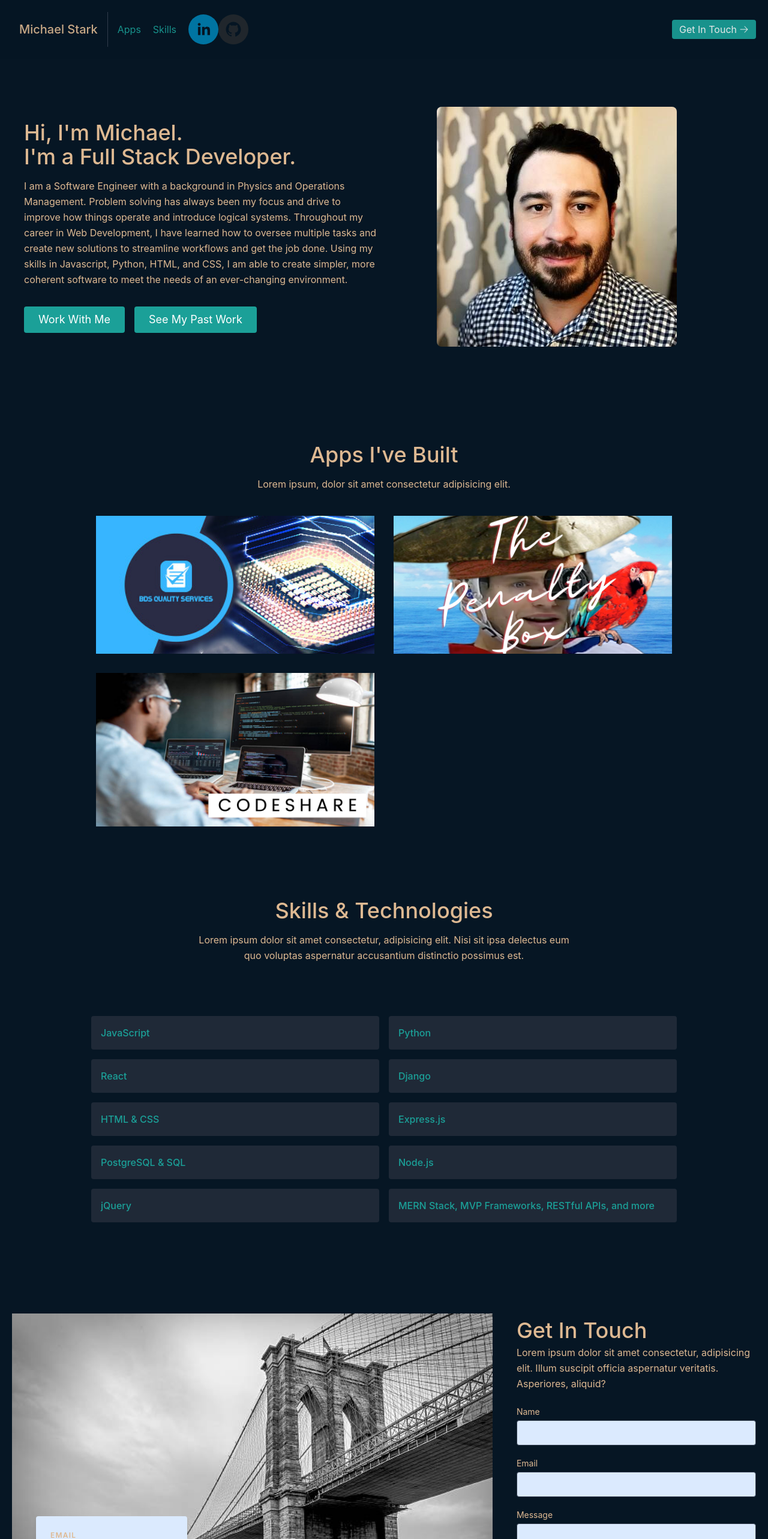
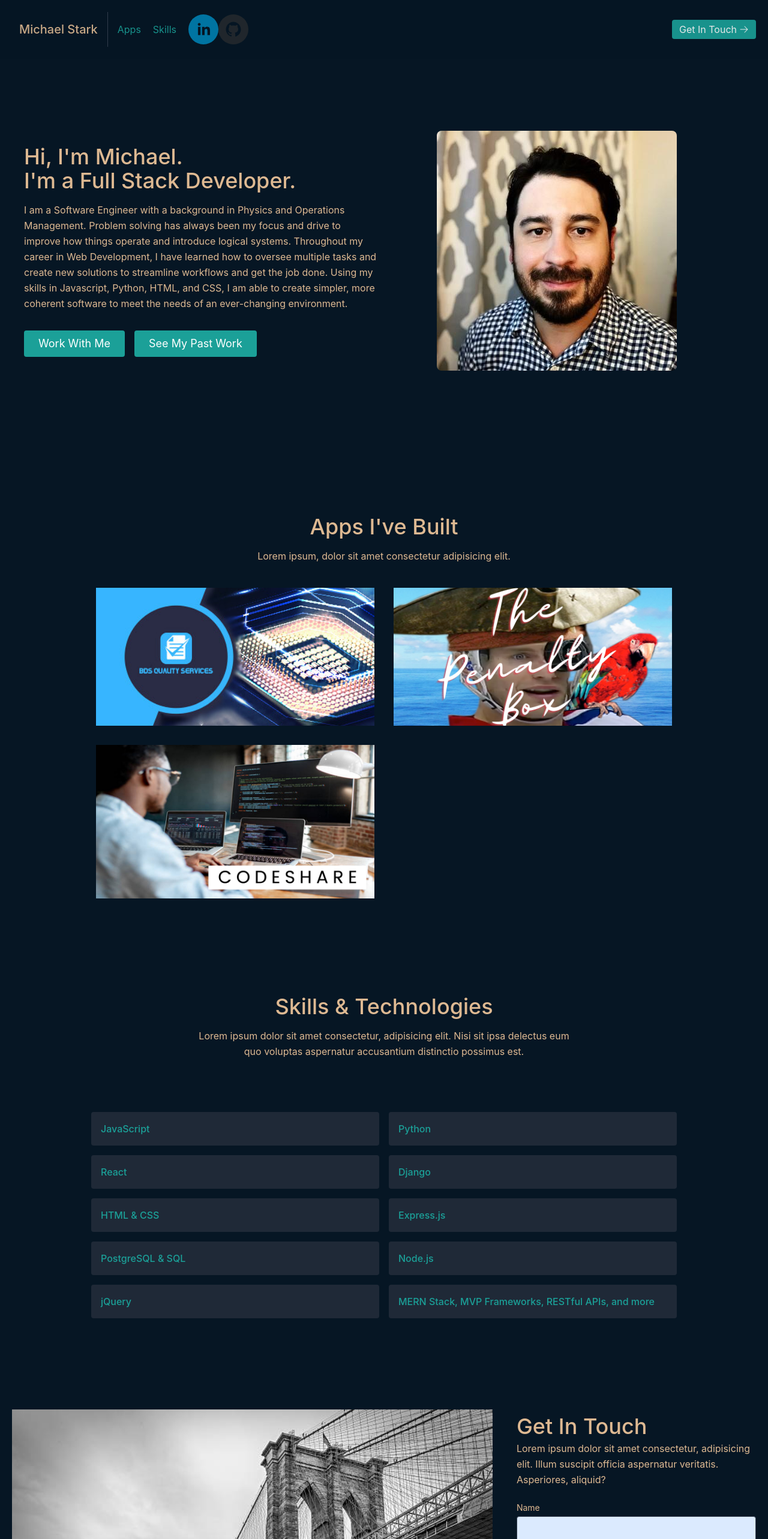
Before and after one commit to michaelbryanstark/new-portfolio, a React (Create React App) app: page / in a window 1280 px wide. Shown: the top 2566 px of the page at 60% size. Built offline with nearby package versions, Linux system fonts and the light colour scheme.

Commit message:
css changes padding for components because navbar is being silly

```diff
--- a/src/components/About.js
+++ b/src/components/About.js
@@ -18,7 +18,7 @@ export default function About() {
   return (
     <>
     <section id="about">
-      <div className="container mx-auto flex px-10 md:flex-row flex-col items-center">
+      <div className="container mx-auto flex px-10 py-10 md:flex-row flex-col items-center">
         <div className="lg:flex-grow md:w-1/2 lg:pr-24 md:pr-16 flex flex-col md:items-start md:text-left mb-16 md:mb-0 items-center text-center">
           <h1 className="title-font sm:text-4xl text-3xl mb-4 font-medium text-[#DEB992]">
             Hi, I'm Michael.
--- a/src/components/Projects.js
+++ b/src/components/Projects.js
@@ -4,7 +4,7 @@ import { projects } from "../data";
 
 export default function Projects() {
   return (
-    <section id="projects" className="bg-[#061624] body-font pt-10">
+    <section id="projects" className="bg-[#061624] body-font pt-20">
       <div className="container px-5 py-10 mx-auto text-center lg:px-40">
         <div className="flex flex-col w-full mb-10">
           <h1 className="sm:text-4xl text-3xl font-medium title-font mb-4 text-[#DEB992]">
--- a/src/components/Skills.js
+++ b/src/components/Skills.js
@@ -5,7 +5,7 @@ import { skills } from "../data";
 
 export default function Skills() {
   return (
-    <section id="skills" className="bg-[#061624] body-font pt-10">
+    <section id="skills" className="bg-[#061624] body-font pt-20">
       <div className="container px-5 py-10 mx-auto">
         <div className="text-center mb-20">
 
```
